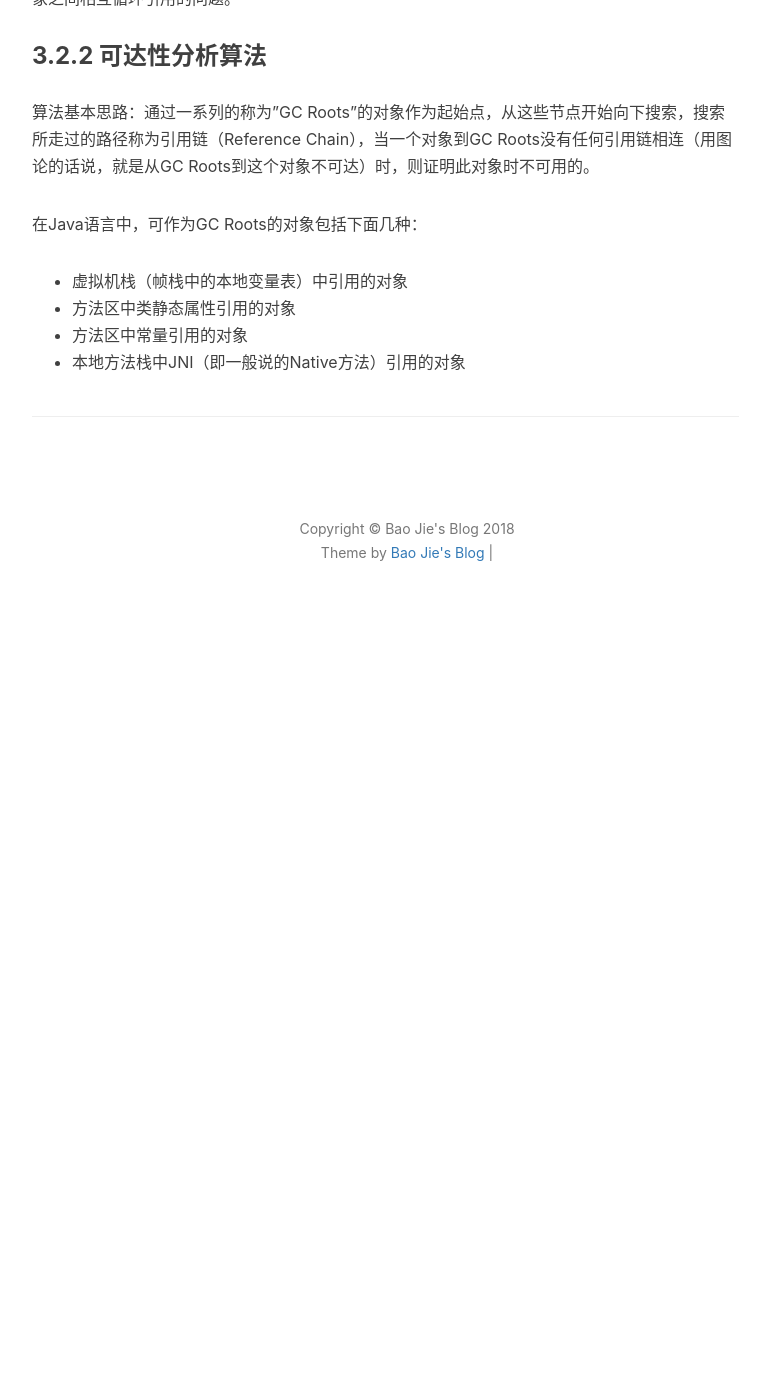
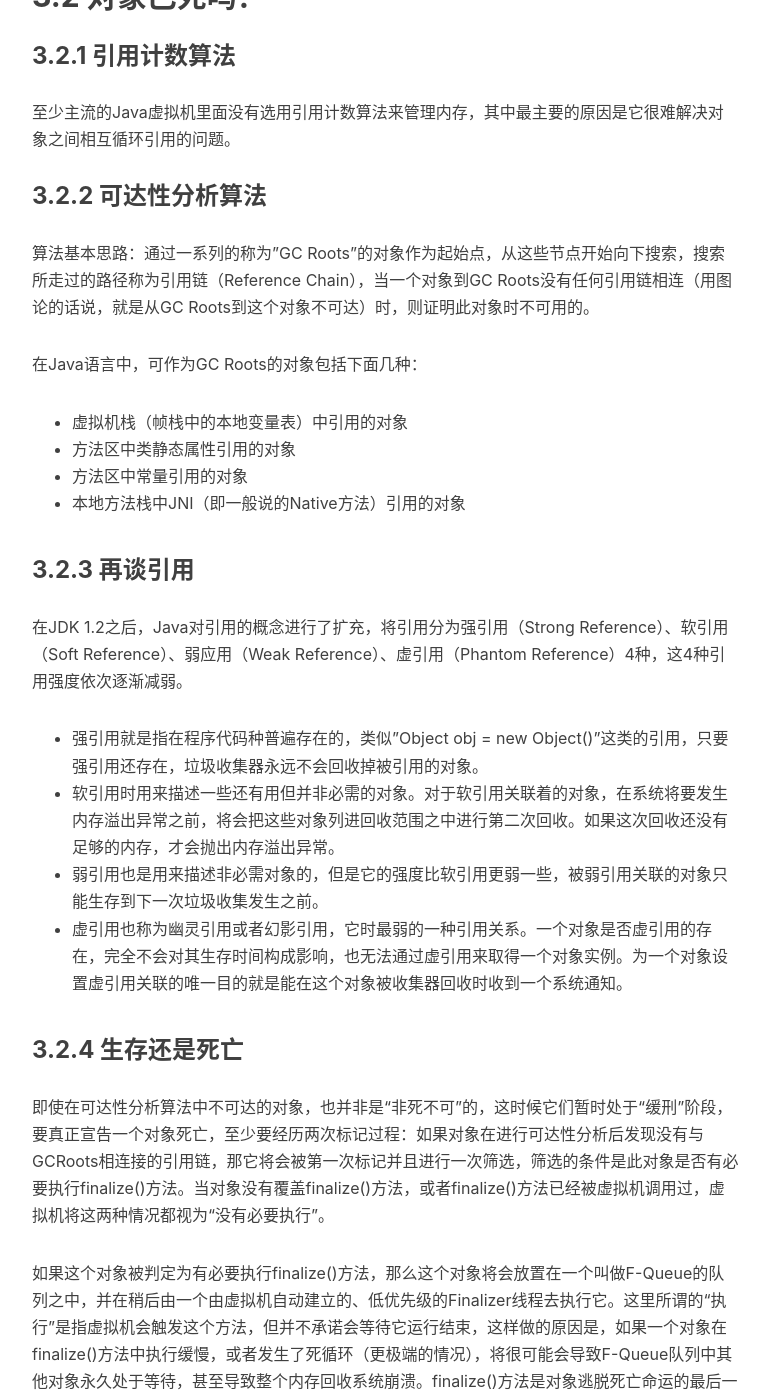
Before and after one commit to jiebaojie/jiebaojie.github.io, a Jekyll site: the page built from notes/java/understandingTheJvm.md, in a window 1280 px wide and 1400 px high, scrolled down 14377 px. Shown: the whole window, without its empty margins (233-1002 px from the left). Built offline with Jekyll 4.4.1, drawn with Linux system fonts in a browser that asks for light colours; nearby versions of some CDN libraries; comment, search, counter and statistics services are not loaded; before the commit the page ends 15007 px from its top, so only the background shows below that; some of the changed text lies outside the part shown.

Commit message:
by baojie

```diff
--- a/notes/java/understandingTheJvm.md
+++ b/notes/java/understandingTheJvm.md
@@ -282,3 +282,45 @@
 *	方法区中类静态属性引用的对象
 *	方法区中常量引用的对象
 *	本地方法栈中JNI（即一般说的Native方法）引用的对象
+
+### 3.2.3 再谈引用
+
+在JDK 1.2之后，Java对引用的概念进行了扩充，将引用分为强引用（Strong Reference）、软引用（Soft Reference）、弱应用（Weak Reference）、虚引用（Phantom Reference）4种，这4种引用强度依次逐渐减弱。
+
+*	强引用就是指在程序代码种普遍存在的，类似"Object obj = new Object()"这类的引用，只要强引用还存在，垃圾收集器永远不会回收掉被引用的对象。
+*	软引用时用来描述一些还有用但并非必需的对象。对于软引用关联着的对象，在系统将要发生内存溢出异常之前，将会把这些对象列进回收范围之中进行第二次回收。如果这次回收还没有足够的内存，才会抛出内存溢出异常。
+*	弱引用也是用来描述非必需对象的，但是它的强度比软引用更弱一些，被弱引用关联的对象只能生存到下一次垃圾收集发生之前。
+*	虚引用也称为幽灵引用或者幻影引用，它时最弱的一种引用关系。一个对象是否虚引用的存在，完全不会对其生存时间构成影响，也无法通过虚引用来取得一个对象实例。为一个对象设置虚引用关联的唯一目的就是能在这个对象被收集器回收时收到一个系统通知。
+
+### 3.2.4 生存还是死亡
+
+即使在可达性分析算法中不可达的对象，也并非是“非死不可”的，这时候它们暂时处于“缓刑”阶段，要真正宣告一个对象死亡，至少要经历两次标记过程：如果对象在进行可达性分析后发现没有与GCRoots相连接的引用链，那它将会被第一次标记并且进行一次筛选，筛选的条件是此对象是否有必要执行finalize()方法。当对象没有覆盖finalize()方法，或者finalize()方法已经被虚拟机调用过，虚拟机将这两种情况都视为“没有必要执行”。
+
+如果这个对象被判定为有必要执行finalize()方法，那么这个对象将会放置在一个叫做F-Queue的队列之中，并在稍后由一个由虚拟机自动建立的、低优先级的Finalizer线程去执行它。这里所谓的“执行”是指虚拟机会触发这个方法，但并不承诺会等待它运行结束，这样做的原因是，如果一个对象在finalize()方法中执行缓慢，或者发生了死循环（更极端的情况），将很可能会导致F-Queue队列中其他对象永久处于等待，甚至导致整个内存回收系统崩溃。finalize()方法是对象逃脱死亡命运的最后一次机会，稍后GC将对F-Queue中的对象进行第二次小规模的标记，如果对象要在finalize()中成功拯救自己——只要重新与引用链上的任何一个对象建立关联即可，譬如把自己（this关键字）赋值给某个类变量或者对象的成员变量，那在第二次标记时它将被移除出“即将回收”的集合；如果对象这时候还没有逃脱，那基本上它就真的被回收了。
+
+任何一个对象的finalize()方法都只会被系统自动调用一次，如果对象第一次在finalize()方法种逃逸成功，面临下一次回收时，它的finalize()方法不会被再次执行。
+
+### 3.2.5 回收方法区
+
+永久代的垃圾收集主要回收两部分内容：废弃常量和无用的类。
+
+判定一个常量是否是“废弃常量”比较简单，而要判定一个类是否是“无用的类”的条件相对苛刻许多。类需要同时满足下面3个条件才能算是“无用的类”：
+
+*	该类所有的实例都已经被回收，也就是Java堆中不存在该类的任何实例。
+*	加载该类的ClassLoader已经被回收。
+*	该类对应的java.lang.Class对象没有在任何地方被引用，无法在任何地方通过反射访问该类的方法。
+
+在大量使用反射、动态代理、CGLib等ByteCode框架、动态生成JSP以及OSGi这类频繁自定义ClassLoader的场景都需要虚拟机具备类卸载的功能，以保证永久代不会溢出。
+
+## 3.3 垃圾收集算法
+
+### 3.3.1 标记-清除算法
+
+算法分为“标记”和“清除”两个阶段：首先标记出所有需要回收的对象，在标记完成后同一回收所有被标记的对象。
+
+不足：
+
+1.	一个是效率问题，标记和清除两个过程的效率都不高
+2.	另一个是空间问题，标记清除之后会产生大量不连续的内存碎片，空间碎片太多可能会导致以后在程序运行过程中需要分配较大对象时，无法找到足够的连续内存而不得不提前触发另一次垃圾收集动作。
+
+![](/img/notes/java/understandingTheJVM/mark_sweep.jpg)
```
Also changed, not shown: img/notes/java/understandingTheJvm/mark_sweep.jpg (added).
